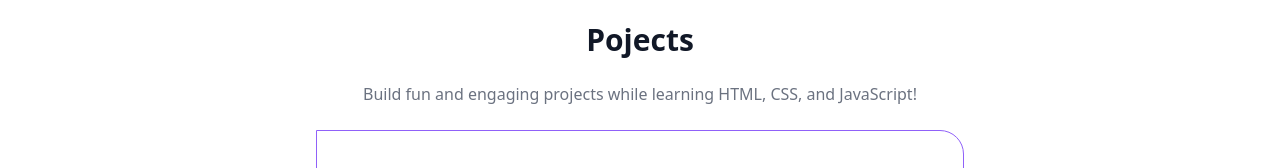
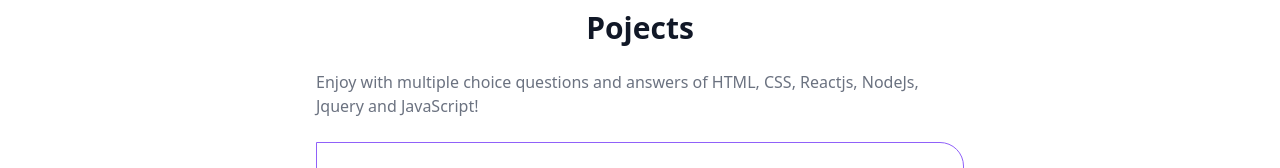
Before and after one commit to ram-sah/MERN-Blogs, a React (Vite) app in the folder client/: page /projects in a window 1280 px wide. Shown: the part 241-409 px from the top of the page. Built offline with nearby package versions, Linux system fonts and the light colour scheme; no server answers; grey boxes are pictures that could not be loaded.

Commit message:
correction

```diff
--- a/client/src/pages/Projects.jsx
+++ b/client/src/pages/Projects.jsx
@@ -4,7 +4,7 @@
   return (
     <div className='min-h-screen max-w-2xl mx-auto flex justify-center items-center flex-col gap-6 p-3'>
       <h1 className='text-3xl font-semibold'>Pojects</h1>
-      <p className='text-md text-gray-500 dark:text-gray-300 '>Build fun and engaging projects while learning HTML, CSS, and JavaScript!</p>
+      <p className='text-md text-gray-500 dark:text-gray-300 '>Enjoy with multiple choice questions and answers of HTML, CSS, Reactjs, NodeJs, Jquery and JavaScript!</p>
       <CallToAction />
     </div>
   )
```
Also changed, not shown: 1 other file (tests, documents, lock files or other folders).
